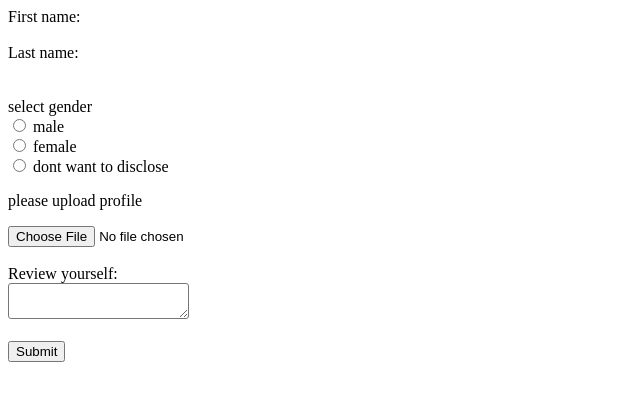
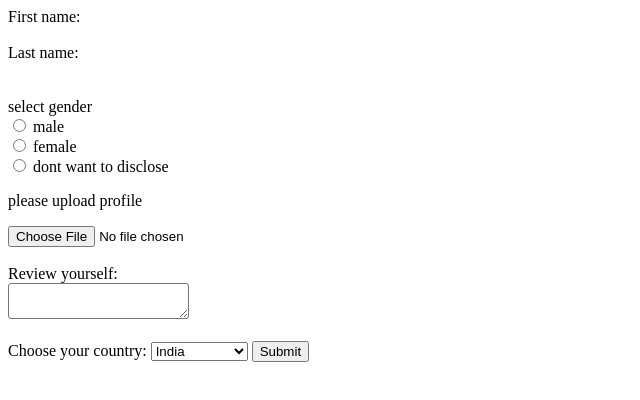
Before and after one commit to Refactor-FS-Bootcamp/pre-reads-assignment-submission-Priyathamsubhash, a plain HTML site: page index5.html in a window 1280 px wide. Shown: the whole page, without its empty margins (0-640 px from the left). Drawn offline with Linux system fonts and the light colour scheme.

Commit message:
completed assignment 5

```diff
--- a/index4.css
+++ b/index5.css
@@ -9,7 +9,7 @@
 
 }
 .buttons{
-    border-radius: 10px;
+    border-radius: 7px;
     border: 10px;
     border-color: black;
 }
--- a/index4.html
+++ b/index5.html
@@ -5,7 +5,7 @@
     <meta http-equiv="X-UA-Compatible" content="IE=edge">
     <meta name="viewport" content="width=device-width, initial-scale=1.0">
     <title>Document</title>
-    <link rel="stylesheet" href="index3.css">
+    <link rel="stylesheet" href="index4.css">
 </head>
 <body>
     <div class="foregroundcard">
@@ -25,6 +25,13 @@
         <input type="file" id="myFile" name="filename"><br><br>
         <label for="review">Review yourself:</label><br>
         <textarea style="border-radius:3px ;" id="review" name="review"> </textarea><br><br>
+        <label for="country">Choose your country:</label>
+            <select name="country" id="country">
+              <option value="india">India</option>
+              <option value="england">England</option>
+              <option value="USA">USA</option>
+              <option value="saudi">Saudi arabia</option>
+            </select>
         <input class="buttons" type="submit">
     </div>
       </form>
```
